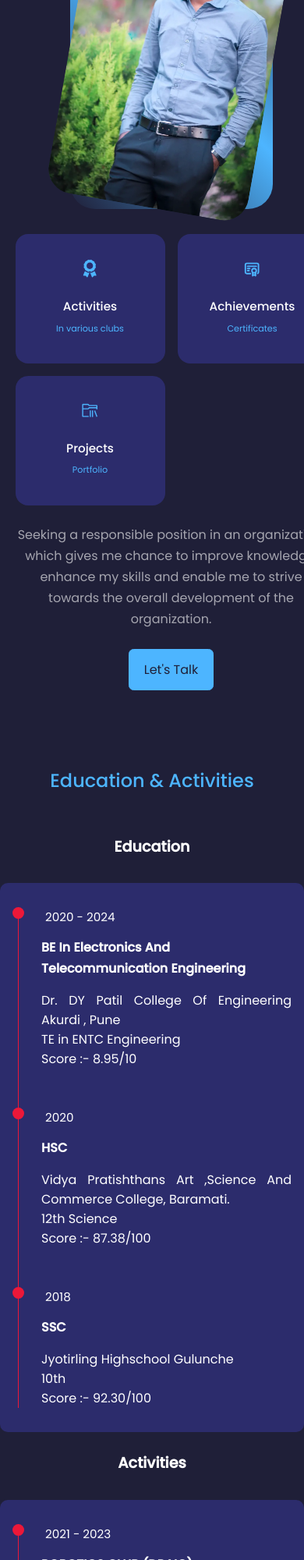
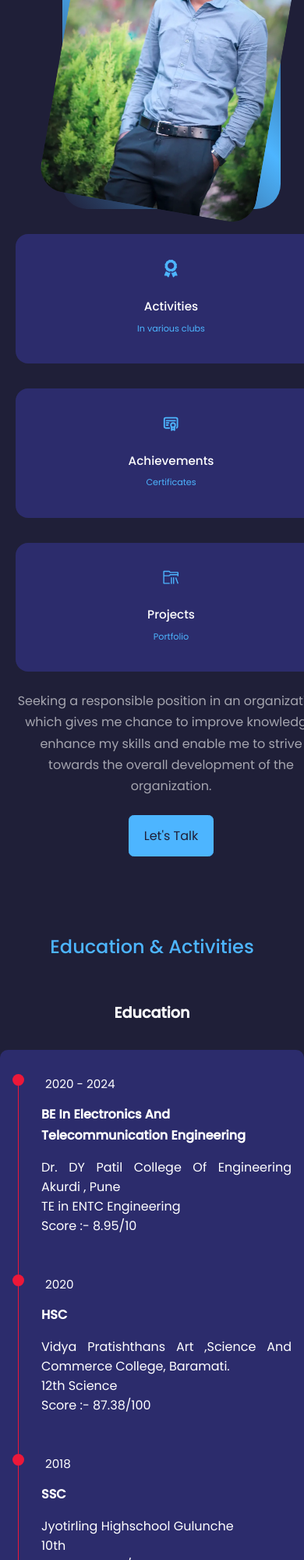
Before and after one commit to raskarabhi45/myportfolio, a React (Create React App) app: page / in a window 390 px wide. Shown: the part 1295-3295 px from the top of the page at 78% size. Built offline with nearby package versions, Linux system fonts and the light colour scheme; the HTML template or start-up script is replaced by a standard one; a web font is replaced by a local one.

Commit message:
myportfolio

```diff
--- a/src/Components/about/about.css
+++ b/src/Components/about/about.css
@@ -92,12 +92,13 @@
 @media screen and (max-width:600px) {
     .about__me{
         margin: 0 auto 2rem;
-        width: 65%;
+        width: 70%;
     }
 
     .about__cards {
-        grid-template-columns: 1fr 1fr;
-        gap: 1rem;
+        display: flex;
+        flex-direction: column;
+        gap: 2rem;
         }
 
 
--- a/src/Components/experience/experience.css
+++ b/src/Components/experience/experience.css
@@ -56,7 +56,7 @@ transition: var(--transition);
     }
 
     .experience__content{
-        padding: 1rem;
+        padding: 01rem;
     }
 }
 
@@ -65,7 +65,7 @@ transition: var(--transition);
 @media screen and (max-width:600px) {
     .experience__container
     {
-    gap: 1rem;
+    gap: 2rem;
     }
 
     .experience__container > div{
--- a/src/Components/experience/experience.jsx
+++ b/src/Components/experience/experience.jsx
@@ -175,7 +175,7 @@ const Experience = () => {
     <article className="experience__details">
       <AiFillCheckCircle className=".experience__details-icon" />
       <div>
-      <h4>ML</h4>
+      <h4>Machine Learning</h4>
       <small className="text-align">Beginner</small>
       </div>
     </article>
@@ -218,7 +218,7 @@ const Experience = () => {
     <article className="experience__details">
     <AiFillCheckCircle className=".experience__details-icon" />
       <div>
-      <h4>OS</h4>
+      <h4>Operating System</h4>
       <small className="text-align">Intermediate</small>
       </div>
     </article>
@@ -226,7 +226,7 @@ const Experience = () => {
     <article className="experience__details">
     <AiFillCheckCircle className=".experience__details-icon" />
       <div>
-      <h4>CN</h4>
+      <h4>Computer Network</h4>
       <small className="text-align">Intermediate</small>
       </div>
     </article>
```
